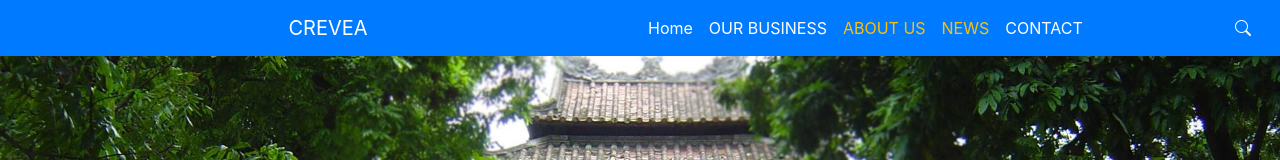
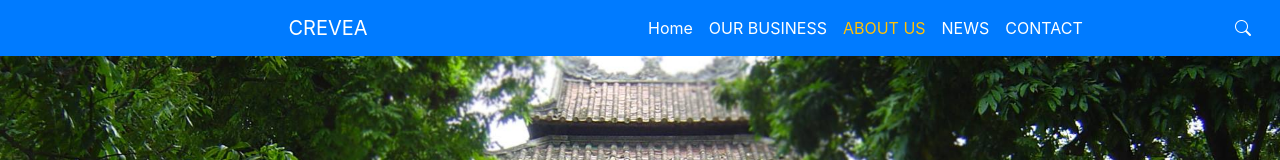
Before and after one commit to xDuckynCodex/crevea, a plain HTML site: page aboutus.html in a window 1280 px wide. Shown: the top 160 px of the page. Drawn offline with nearby package versions, Linux system fonts and the light colour scheme.

Commit message:
fix aboutus.html file

```diff
--- a/aboutus.html
+++ b/aboutus.html
@@ -36,7 +36,7 @@
                 <a class="nav-link brand-link text-warning" href="aboutus.html">ABOUT US</a>
               </li>
               <li class="nav-item">
-                <a class="nav-link brand-link text-warning" href="news.html">NEWS</a>
+                <a class="nav-link brand-link" href="news.html">NEWS</a>
               </li>
               <li class="nav-item">
                 <a class="nav-link brand-link" href="contact.html">CONTACT</a>
```
